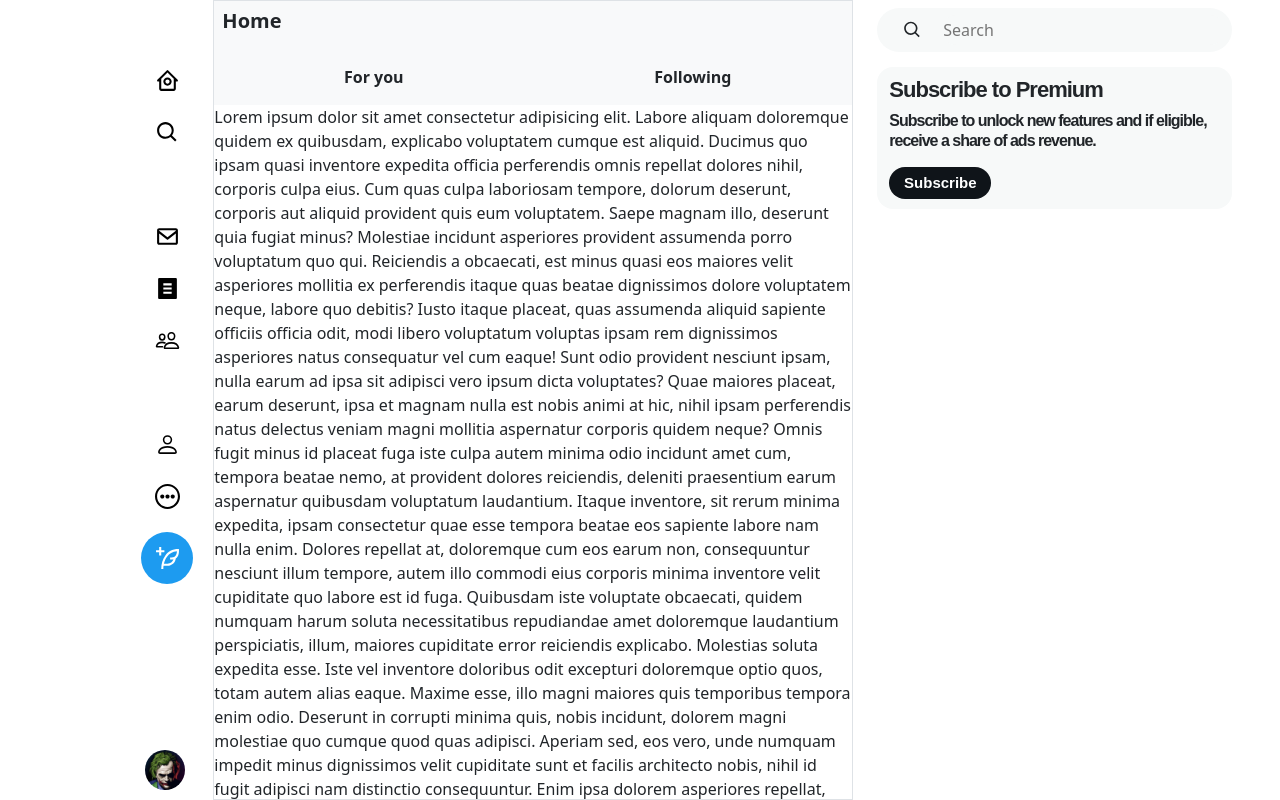
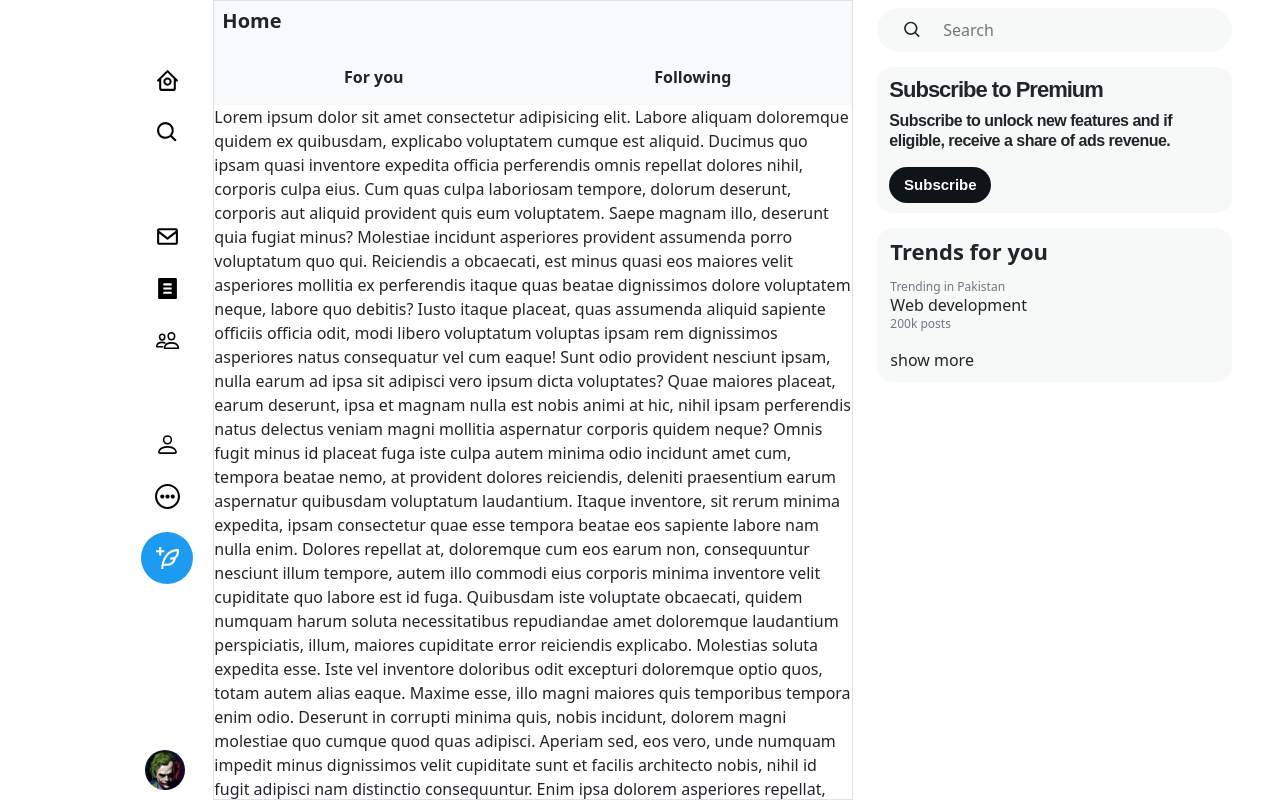
Before and after one commit to AbbasSarwar/twitter-clone, a React (Create React App) app: page / in a window 1280 px wide. Built offline with nearby package versions, Linux system fonts and the light colour scheme; some icons are missing.

Commit message:
Trending side

```diff
--- /dev/null
+++ b/src/Widget/TrendCard.js
@@ -0,0 +1,11 @@
+const TrendCard = ({country, catog, hashtag, posts}) => {
+    return (
+        <div className="trendcard">
+            <span>{country? `Trending in ${country}`: `${catog}`}</span>
+            <h6>{hashtag}</h6>
+            <span>{posts}</span>
+        </div>
+    )
+}
+
+export default TrendCard;
--- /dev/null
+++ b/src/Widget/Trending.js
@@ -0,0 +1,16 @@
+import TrendCard from "./TrendCard";
+
+const Trending = () => {
+    return (
+        <div className="trending rounded-4">
+            <h3>Trends for you</h3>
+            <div className="trendingComponents">
+                <TrendCard country="Pakistan" hashtag="Web development" posts={`${200}k posts`} />
+            </div>
+            <div className="showtrend">
+                <p>show more</p>
+            </div>
+        </div>
+    )
+}
+export default Trending;
--- a/src/Widget/Widget.js
+++ b/src/Widget/Widget.js
@@ -1,4 +1,5 @@
 import SubscribeCard from "./SubscribeCard";
+import Trending from "./Trending";
 import Search from "./search";
 
 const Widget = () => {
@@ -6,6 +7,7 @@ const Widget = () => {
     <section className="widget col-xl-0 col-xl-4 col-xxl-4 py-2 ps-4 pe-5" >
       <Search />
       <SubscribeCard />
+      <Trending />
     </section>
   );
 };
--- a/src/index.css
+++ b/src/index.css
@@ -7,6 +7,7 @@
     --card-bg: #0f1419;
     --new-bg: #f7f9f9;
     --bg-hover: #178cda;
+    --brown-color:#6e7880;
     overflow: auto;
 }
 
@@ -181,7 +182,7 @@ svg {
 
 .subscribe p {
     font-weight: 600;
-    letter-spacing: -1px;
+    letter-spacing: -0.5px;
 }
 
 .subscribe button {
@@ -189,7 +190,7 @@ svg {
     border-radius: 50px;
     font-size: 15px;
     font-weight: 600;
-    padding: 6px 13px;
+    padding: 8px 13px;
     border: none;
     color: #fff;
     background-color: var(--card-bg);
@@ -198,6 +199,57 @@ svg {
 
 .subscribe button:hover {
     background-color: #293540;
+}
+
+.trending {
+    background-color: var(--new-bg);
+    padding: 10px 0 0 0;
+}
+
+.trending h3 {
+    font-size: 22px;
+    font-weight: 700;
+    letter-spacing: 0px;
+    padding: 0 13px;
+}
+
+.trendcard {
+    display: flex;
+    flex-direction: column;
+    justify-content: center;
+    padding: 5px 13px;
+    transition: 350ms;
+}
+
+.trendcard:hover {
+    background-color: var(--btn-bg);
+}
+
+.showtrend {
+    display: flex;
+    align-items: center;
+    padding: 10px 13px;
+    margin: 0;
+    border-radius: 0 0 10px 10px;
+    transition: 350ms;
+}
+
+.showtrend p {
+    padding: 0;
+    margin: 0;
+}
+
+.showtrend:hover {
+    background-color: var(--btn-bg);
+}
+
+.trendcard h6 {
+    margin: 0;
+}
+
+.trendcard span {
+    font-size: 12px;
+    color: var(--brown-color);
 }
 
 @media only screen and (min-width: 1281px) {
```
